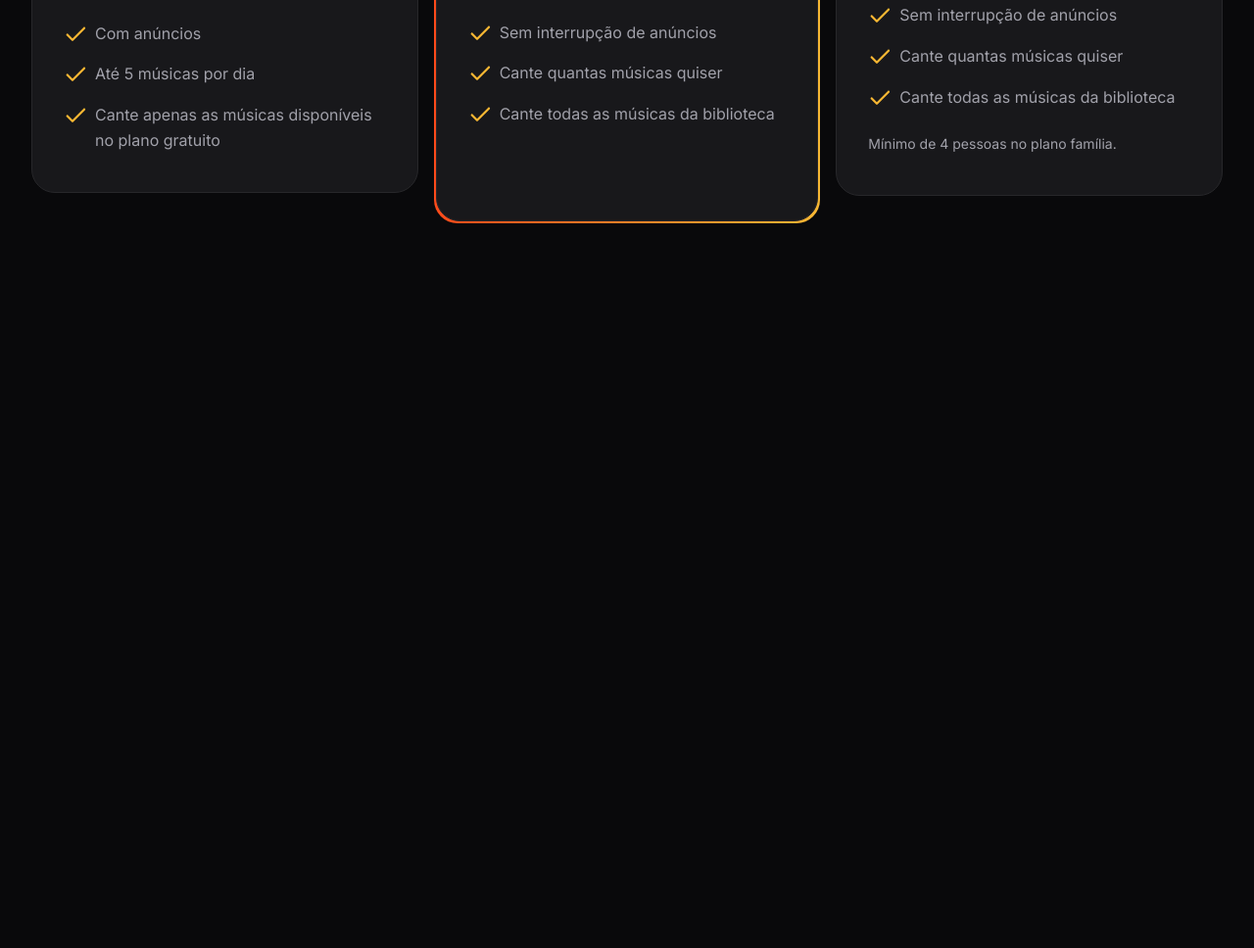
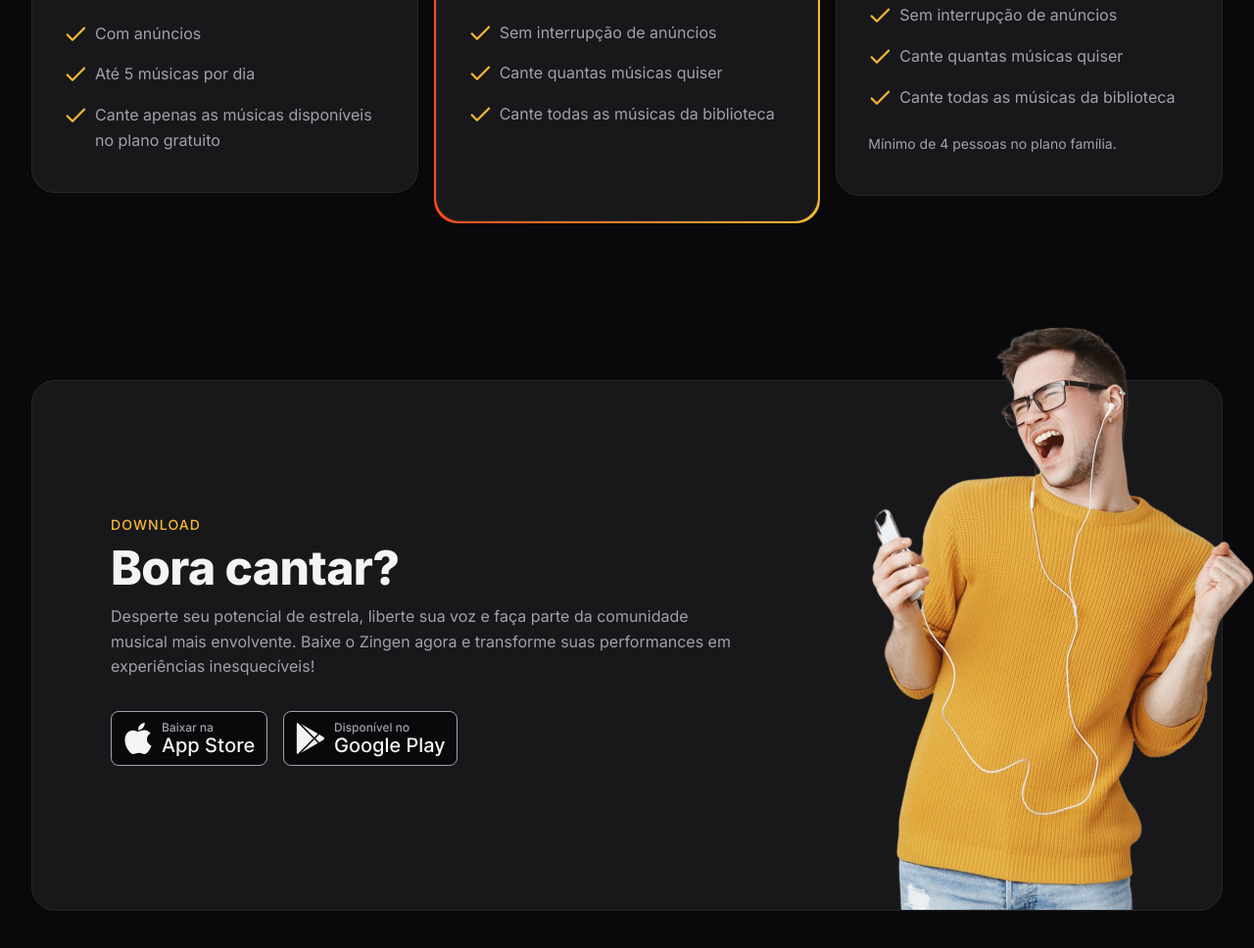
Before and after one commit to marcoscmoreira/projeto-zingen, a plain HTML site: page index.html in a window 1280 px wide. Shown: the part 3247-4215 px from the top of the page at 98% size. Before the commit the page ends 3555 px from the top, so only its background shows below. Drawn offline with Linux system fonts and the light colour scheme.

Commit message:
Seção Download

```diff
--- a/index.html
+++ b/index.html
@@ -179,6 +179,34 @@
         </div>
     </section>
 
+    <section id="download">
+        <div class="container py-xl">
+            <div class="card px-lg even-columns items-center">
+                <div>
+                    <header>
+                        <strong>Download</strong>
+                        <h2>Bora cantar?</h2>
+                    </header>
+                    <p>Desperte seu potencial de estrela, liberte sua voz e faça parte da comunidade musical mais
+                        envolvente. Baixe o Zingen agora e transforme suas performances em experiências inesquecíveis!
+                    </p>
+
+                    <div class="buttons flex gap-1">
+                        <a href="#">
+                            <img src="assets/button-appstore.svg" alt="Baixar da apple store">
+                        </a>
+                        <a href="#">
+                            <img src="assets/button-playstore.svg" alt="Baixar da play store">
+                        </a>
+                    </div>
+                </div>
+
+                <img src="assets/rapaz-ouvindo-musica-com-fones-de-ouvido-e-cantando-no-aplicativo-de-karaoke-removebg 1.png"
+                    alt="">
+            </div>
+        </div>
+    </section>
+
 </body>
 
 </html>
--- /dev/null
+++ b/style/download.css
@@ -0,0 +1,36 @@
+#download {
+    .card {
+        padding: 3rem 1.5rem 15rem;
+        position: relative;
+
+        & > img {
+            width: 14.5rem;
+            position: absolute;
+            bottom: 0;
+            right: -3.5rem;
+        }
+    }
+
+    .buttons {
+        flex-wrap: wrap;
+        margin-top: 2rem;
+    }
+
+    @media (width >= 80em) {
+        .card {
+            padding: 8.75rem 5rem;
+
+            & > div:nth-child(1){
+                max-width: 40rem;
+            }
+
+            /* Primeiro nivel de DIV (>) usar
+                sinal de maior */
+            & > img {
+                width: 29.125rem;
+            }
+        }
+    }
+
+
+}
--- a/style/index.css
+++ b/style/index.css
@@ -11,3 +11,4 @@
     com pixel acima de 80rem */
 @import url(features.css) (width >= 80rem);
 @import url(pricing.css);
+@import url(download.css);
```
